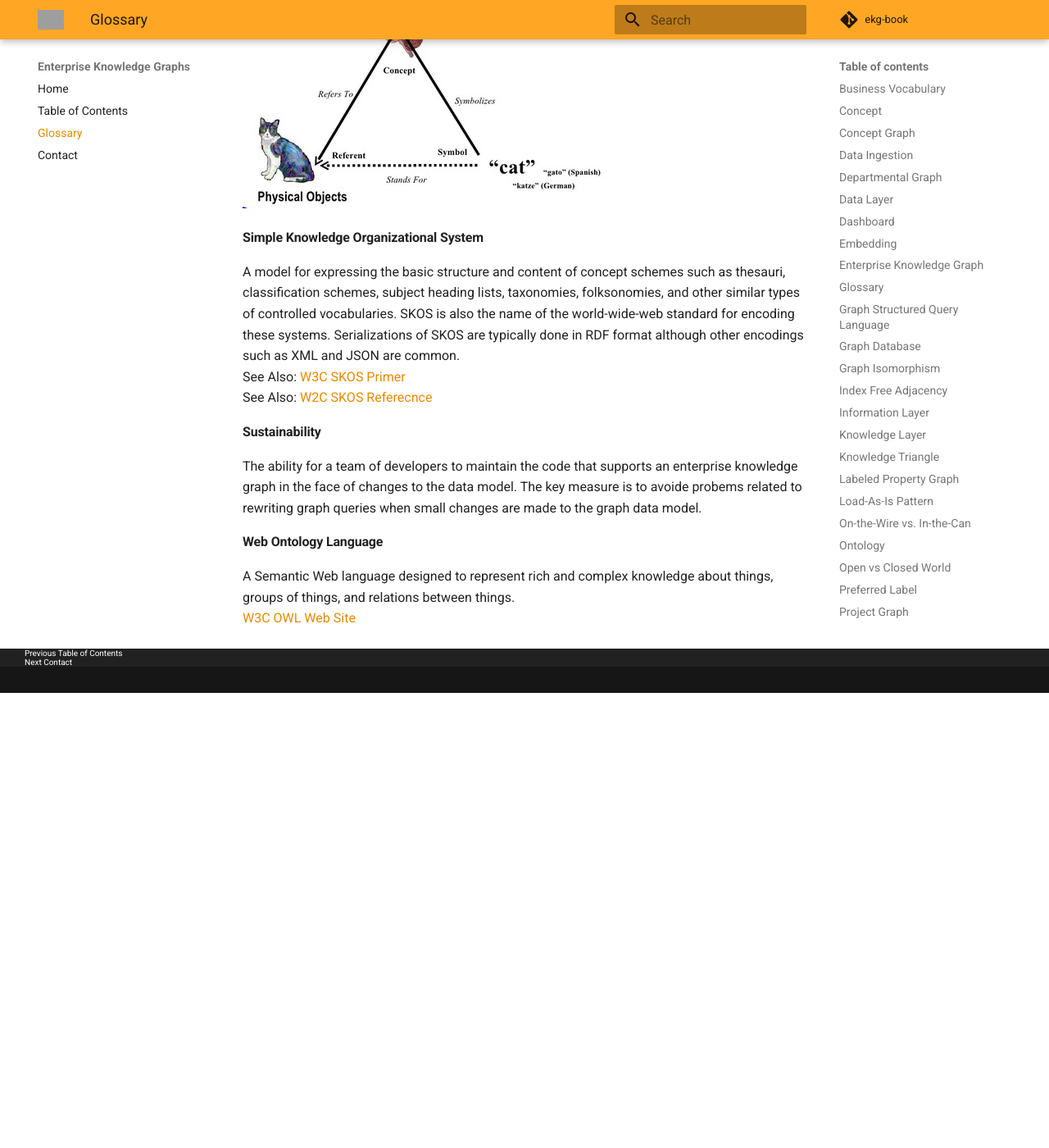
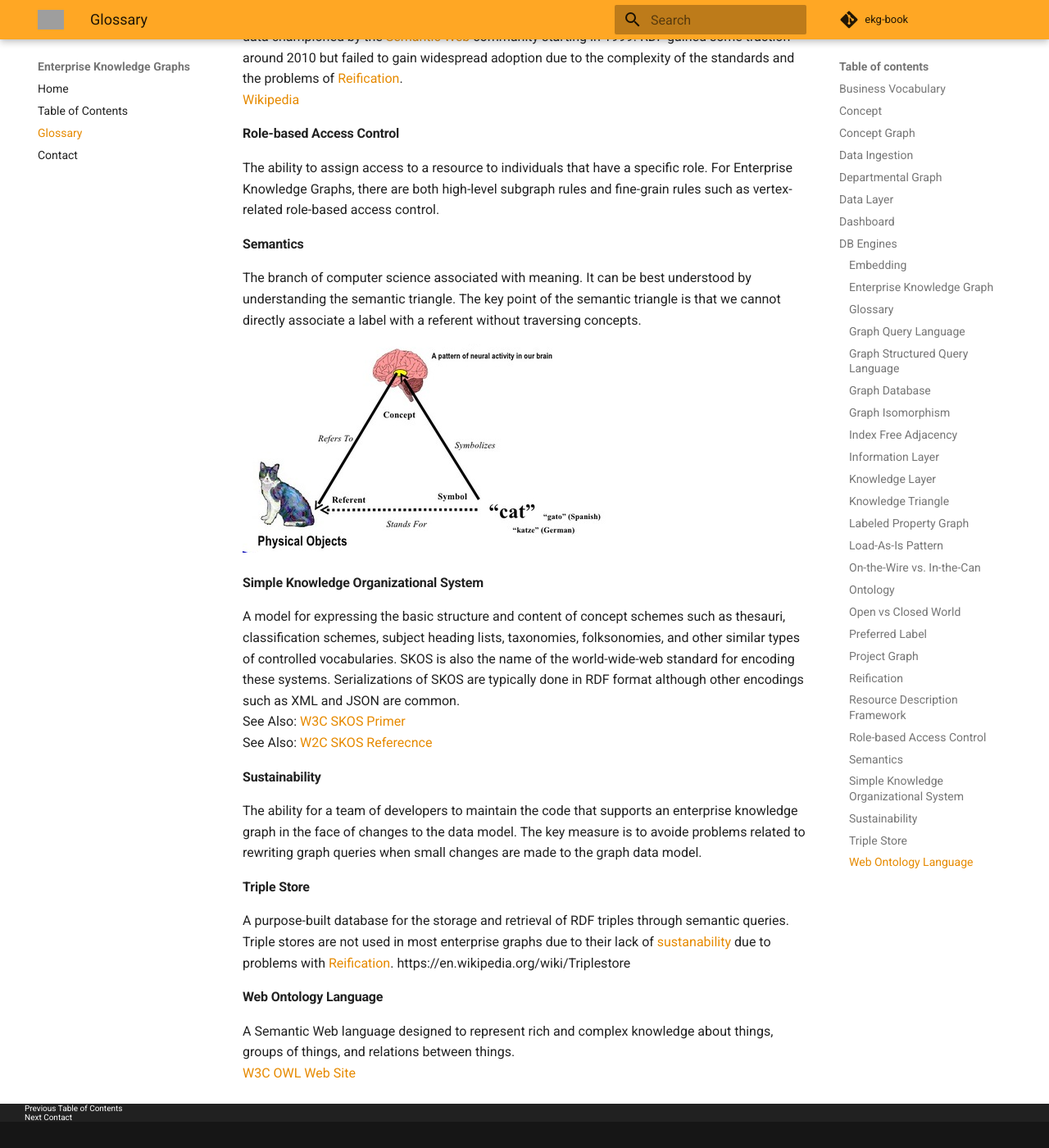
Before and after one commit to dmccreary/ekg-book, an MkDocs documentation site: the page built from docs/glossary.md, in a window 1280 px wide and 1400 px high, scrolled down 4675 px. Shown: the whole window at 82% size. Built offline with MkDocs 1.6.1 and Material for MkDocs 9.7.7, drawn with Linux system fonts in a browser that asks for light colours; comment, search, counter and statistics services are not loaded; before the commit the page ends 5520 px from its top, so only the background shows below that; some of the changed text lies outside the part shown; grey boxes are pictures that could not be loaded.

Commit message:
updates to markdown content

```diff
--- a/docs/glossary.md
+++ b/docs/glossary.md
@@ -28,6 +28,10 @@
 #### Dashboard
 A set of views, usually presented on a single page, that display information as a set of key performance indicators and charts.  In general, dashboard views can be customized for a role or a specific user.
 
+## DB Engines
+A web site that harvests web documents that discuss databases and classifies the documents based on a taxonomy of database types.  The "Popularity changes per category report" is frequently cited in many graph presetations.
+[DB Engines](https://db-engines.com/en/ranking_categories)
+
 #### Embedding
 A data structure, usually a vector of decimal numbers, associated with an item in a graph, that helps users quickly find similar items.  Vertices, Edges, and Paths may all have embeddings.
 
@@ -36,9 +40,16 @@
 
 By scalable we mean that it must be able to run on multiple servers as the graph expands.  Without scalability the graph might be considered a project or departmental graph.
 
+For many large organizations, enterprise knowledge graphs typically have hundreds of developers doing concurrent loading and query development and the models can be dynamic.  For example the Google Knowledge Graph team is thought to contain over 1,500 developers.
+
 #### Glossary
 A business vocabulary associated with a topic.  A glossary often has both general definitions of terms as well as contextual definitions for a specific domain or project.<br/>
 <br/>See also: [Business Vocabulary](#business-vocabulary)
+
+#### Graph Query Language
+A proposed standard graph query language being developed by the Working Group 3 (Database Languages) of ISO/IEC JTC 1's Subcommittee 32.
+GQL is designed to work with [Labeled Property Graphs](#labeled-property-graph).
+<br/>[Wikipedia GQL Page](https://en.wikipedia.org/wiki/GQL_Graph_Query_Language)
 
 #### Graph Structured Query Language
 A distributed graph query language developed by TigerGraph.  GSQL was designed to be syntactically similar to the SQL language
@@ -119,7 +130,11 @@
 <br/>See Also: [W2C SKOS Referecnce](https://www.w3.org/2009/08/skos-reference/skos.html)
 
 #### Sustainability
-The ability for a team of developers to maintain the code that supports an enterprise knowledge graph in the face of changes to the data model.  The key measure is to avoide probems related to rewriting graph queries when small changes are made to the graph data model.
+The ability for a team of developers to maintain the code that supports an enterprise knowledge graph in the face of changes to the data model.  The key measure is to avoide problems related to rewriting graph queries when small changes are made to the graph data model.
+
+#### Triple Store
+A purpose-built database for the storage and retrieval of RDF triples through semantic queries.  Triple stores are not used in most enterprise graphs due to their lack of [sustanability](#sustanability) due to problems with [Reification](#Reification).
+https://en.wikipedia.org/wiki/Triplestore
 
 #### Web Ontology Language
 A Semantic Web language designed to represent rich and complex knowledge about things, groups of things, and relations between things.
```
Also changed, not shown: docs/intro/acknowledgements.md (added, +15 -0 lines), docs/img/db-engines-popularity.png (added), docs/intro/graph-database-adoption-trends.md (added), docs/intro/introduction.md (added), docs/intro/preface.md (added).
